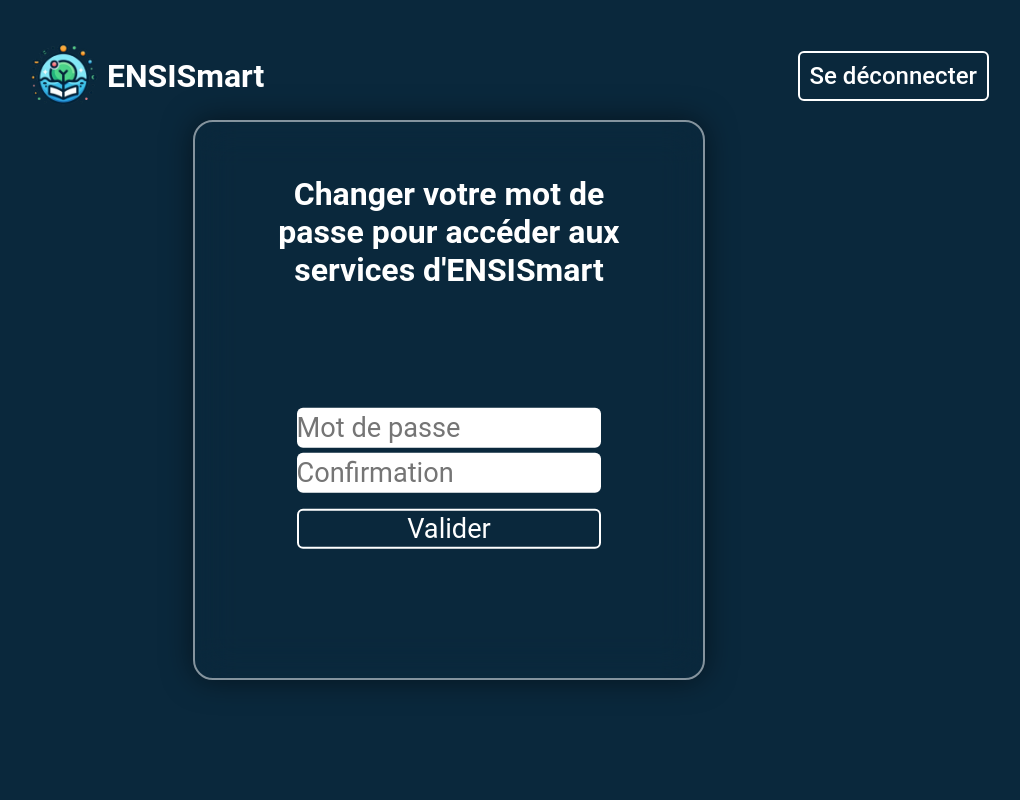
After one commit to lexi9999/ProjetPronote, a Django app: template ENSISmart/templates/frontend/general_index/change_password.html in a window 1280 px wide. The commit adds this page. Shown: the whole page, without its empty margins (191-1211 px from the left). Run offline with Django 5.2, Linux system fonts and the light colour scheme; the template is opened without the code that fills it, so the values that code supplies are empty.

Commit message:
password change page

```diff
--- a/ENSISmart/static/change_password_styling.css
+++ b/ENSISmart/static/change_password_styling.css
@@ -1,87 +1,114 @@
 .wrapper {
     transform: scale(1);
-    width: 80%;
-    height: 60%;
+    width: 40%;
+    height: 70%;
 
     display: inline-block;
 }
 
-div.right {
-    background-color: red;
-    position: relative;
-    height: 90%;
 
-    width: 30%;
-    left: 70%;
-    top: -95%;
-    border-left: 2px solid rgba(255, 255, 255, .5);
-
-}
-
-div.left {
-    background-color: blue;
+div.main {
     position: relative;
     height: 100%;
-    width: 70%;
+    width: 100%;
+    display: flex;
+    justify-content: center;
+    align-items: center;
+    flex-direction: column;
+    flex-wrap: wrap;
+    transition: .3s;
 
 }
 
 /* Style all input fields */
 input {
+  color: #0a283c;
+  font-size: 1.7em;
+  width: 60%;
+
+  margin-bottom: 1%;
+  transition: .3s;
+}
+.change {
+    position: relative;
     width: 100%;
-  padding: 12px;
-  border: 1px solid #ccc;
-  border-radius: 4px;
-  box-sizing: border-box;
-  margin-top: 6px;
-  margin-bottom: 16px;
+    display: flex;
+    transform: translateY(70%);
+    justify-content: center;
+    align-items: center;
+    flex-direction: column;
+    flex-wrap: wrap;
+    transition: .5s ease-in-out;
+
 }
 
-/* Style the submit button */
-input[type=submit] {
-  background-color: #04AA6D;
-  color: white;
+.upped {
+    transform: translateY(100%);
+    transform: scale(1);
 }
 
-/* Style the container for inputs */
-.container {
-  background-color: #f1f1f1;
-  padding: 20px;
+.valider {
+    color: #0a283c;
+    height: 40px;
+    background: transparent;
+    color: #fff;
+    border: 2px solid #fff;
+    text-decoration: none;
+    outline: none;
+    border-radius: 6px;
+    cursor: pointer;
+    margin-top: 10px;
+    transition: .5s;
 }
 
+.valider:hover{
+    background-color: #fff;
+    color: #0a283c;
+}
+
+
+
 /* The message box is shown when the user clicks on the password field */
-#message {
-  display:none;
-  background: #f1f1f1;
+#validation {
     color: #000;
     position: relative;
     padding: 20px;
     margin-top: 10px;
+    transition: .5s;
+    width: 90%;
+    left: 12%;
 }
 
-#message p {
+h3.task {
+    text-align: center;
+    font-size: 2em;
+    width: 70%;
+    transform: translateY(-15%);
+}
+
+.notupped {
+    transform: scale(0) translateY(100%);
+    visibility: hidden;
+}
+
+#validation p {
   padding: 10px 35px;
   font-size: 18px;
 }
 
 /* Add a green text color and a checkmark when the requirements are right */
 .valid {
-  color: green;
+  color: #53ce8c;
 }
 
-.valid:before {
-  position: relative;
-  left: -35px;
-  content: "&#10004;";
-}
+
 
 /* Add a red text color and an "x" icon when the requirements are wrong */
 .invalid {
-  color: red;
+  color: #e8944e;
 }
 
-.invalid:before {
-  position: relative;
-  left: -35px;
-  content: "&#10006;";
+p {
+    display: inline;
+    width: 100%;
 }
--- /dev/null
+++ b/ENSISmart/templates/frontend/general_index/change_password.html
@@ -0,0 +1,61 @@
+<!DOCTYPE html>
+<html lang="fr">
+<head>
+    <meta charset="UTF-8">
+    <meta name="viewport" content="width=device-width, initial-scale=1.0">
+    <link rel="stylesheet" href="general_styling.css">
+    <link rel="stylesheet" href="change_password_styling.css">
+</head>
+<body>
+
+
+    <header>
+        <div class="logo-text-div">
+            <img src="../templates/frontend/ressources/logo.png" class="logo-text" alt="">
+            <h2 class="logo">ENSISmart</h2>
+        </div>
+
+        <nav class="navigation">
+            <button class="btnLogin-popup btnLogout">Se déconnecter</button>
+        </nav>
+    </header>
+
+
+
+
+    <div class="wrapper pass-change">
+        <div class="main">
+
+            <h3 class="task">
+                Changer votre mot de passe pour accéder aux services d'ENSISmart
+            </h3>
+            <form action="" class="change">
+                <input type="password" id="psw" placeholder="Mot de passe" name="psw" required>
+                <input type="password" id="psw-conf" placeholder="Confirmation" name="psw-conf" pattern="(?=.*\d)(?=.*[a-z])(?=.*[A-Z]).{8,}" title="Must contain at least one number and one uppercase and lowercase letter, and at least 8 or more characters" required>
+                <input type="submit" class="valider btn" value="Valider">
+            </form>
+
+            <div id="validation" class="notupped">
+                <h3>Votre mot de passe doit contenir:</h3>
+                <p id="letter" class="invalid">Une lettre minuscule</p><br>
+                <p id="capital" class="invalid">Une lettre majuscule</p><br>
+                <p id="number" class="invalid">Un nombre</p><br>
+                <p id="length" class="invalid">12 caractères minimum</p><br>
+            </div>
+        </div>
+    </div>
+
+
+
+
+
+
+
+
+    <script src="change_password_js.js"></script>
+    <script type="module" src="https://unpkg.com/ionicons@7.1.0/dist/ionicons/ionicons.esm.js"></script>
+    <script nomodule src="https://unpkg.com/ionicons@7.1.0/dist/ionicons/ionicons.js"></script>
+
+</body>
+
+</html>
```
Also changed, not shown: ENSISmart/static/change_password.html (deleted, +0 -62 lines), ENSISmart/static/change_password_js.js (+63 -0 lines). Lines whose indentation alone changed are shown as unchanged.
